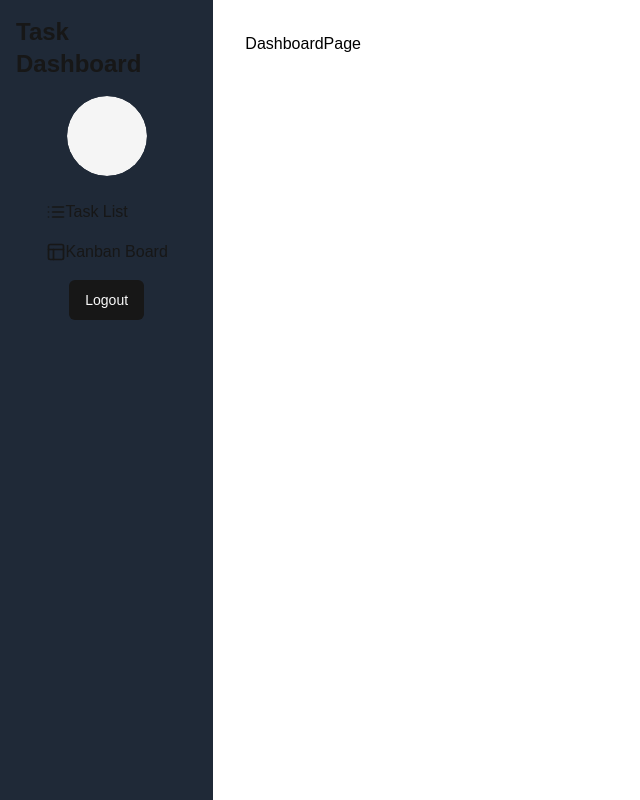
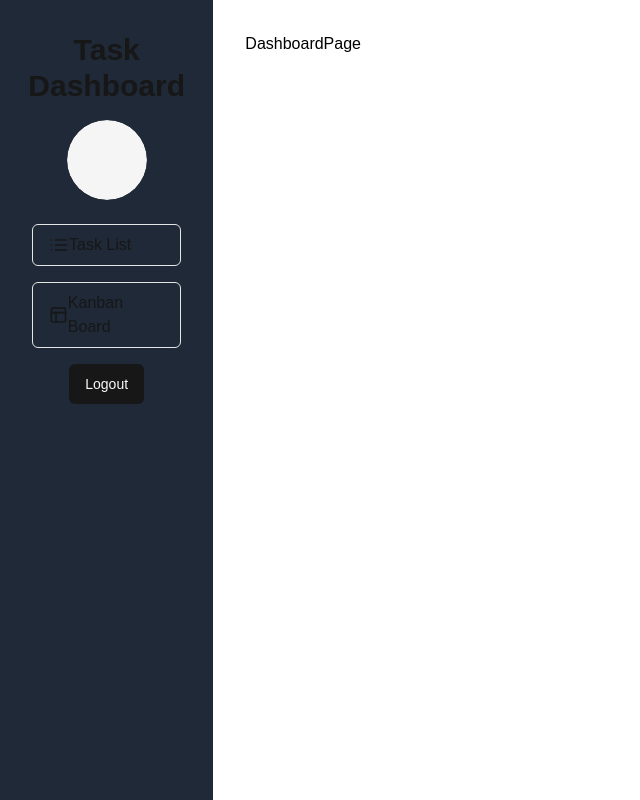
Before and after one commit to UjjwalKaul/kanban-board, a Next.js app: page /dashboard in a window 1280 px wide. Shown: the whole page, without its empty margins (0-640 px from the left). Built offline with nearby package versions, Linux system fonts and the light colour scheme; no server answers.

Commit message:
Responsive Tweaks

```diff
--- a/app/dashboard/layout.tsx
+++ b/app/dashboard/layout.tsx
@@ -8,17 +8,19 @@ import Logout from '@/myComponents/Logout';
 const DashboardLayout = async ({ children }: { children: React.ReactNode }) => {
   const session = await getServerSession(authOptions);
   return (
-    <div className="flex h-screen overflow-hidden">
-      <aside className="w-1/6 h-full bg-gray-800 p-4 flex flex-col items-center">
-        <h1 className="text-2xl font-bold mb-4">Task Dashboard</h1>
+    <div className="flex w-screen h-screen overflow-hidden">
+      <aside className="w-1/4 md:w-1/6 h-full bg-gray-800 p-4 flex flex-col items-center">
+        <h1 className="hidden md:block md:text-3xl md:text-center font-bold m-4">
+          Task Dashboard
+        </h1>
         <div className="flex flex-col items-center space-y-2">
-          <Avatar className="w-20 h-20">
+          <Avatar className="w-10 h-10 md:w-20 md:h-20">
             <AvatarImage src={session?.user?.image || ' '} />
-            <AvatarFallback className="text-3xl text-black font-bold cursor-pointer">
+            <AvatarFallback className="md:text-3xl text-black font-bold cursor-pointer">
               {session?.user?.name?.slice(0, 2).toUpperCase()}
             </AvatarFallback>
           </Avatar>
-          <Label className="text-2xl text-white capitalize">
+          <Label className="text-lg md:text-2xl text-white capitalize">
             {session?.user?.name}
           </Label>
         </div>
@@ -30,7 +32,7 @@ const DashboardLayout = async ({ children }: { children: React.ReactNode }) => {
         </div>
       </aside>
 
-      <section className="w-5/6 text-black bg-white p-4 overflow-auto">
+      <section className="w-3/4 md:w-5/6 text-black bg-white p-4 overflow-auto">
         {children}
       </section>
     </div>
--- a/myComponents/Sidebar.tsx
+++ b/myComponents/Sidebar.tsx
@@ -5,18 +5,18 @@ const Sidebar = () => {
   return (
     <nav className="p-4">
       <ul className="space-y-4">
-        <li>
+        <li className="py-2 px-4 border border-gray-300 rounded-md bg-red-500">
           <Link
             href="/dashboard/tasklist"
-            className="flex items-center space-x-2 text-gray-700 hover:text-blue-500">
+            className="flex items-center space-x-2">
             <List size={20} />
             <span className="hidden md:block">Task List</span>
           </Link>
         </li>
-        <li>
+        <li className="py-2 px-4 border border-gray-300 rounded-md">
           <Link
             href="/dashboard/kanban"
-            className="flex items-center space-x-2 text-gray-700 hover:text-blue-500">
+            className="flex items-center space-x-2">
             <Layout size={20} />
             <span className="hidden md:block">Kanban Board</span>
           </Link>
@@ -25,5 +25,4 @@ const Sidebar = () => {
     </nav>
   );
 };
-
 export default Sidebar;
```
